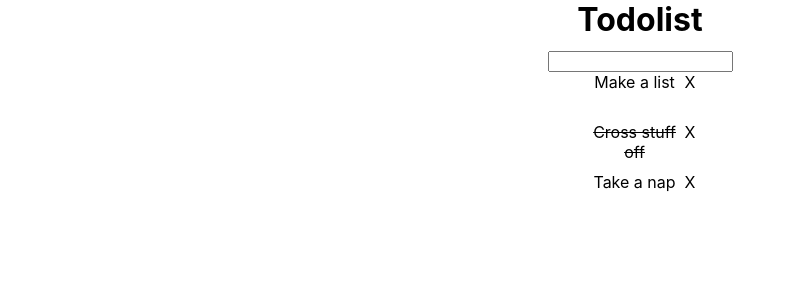
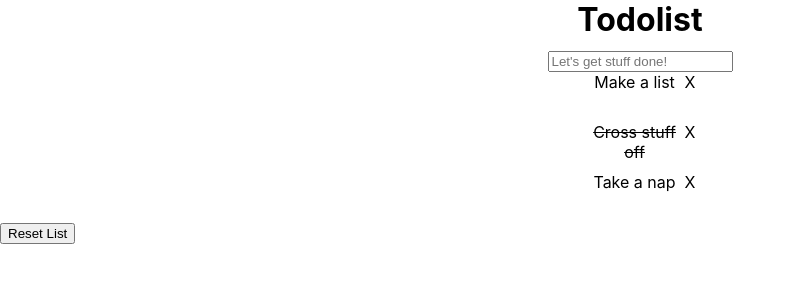
Before and after one commit to WebDeveloperTom/obligatory-todo-list, a React (Create React App) app: page / in a window 1280 px wide. Shown: the top 300 px of the page, without its empty margins (0-796 px from the left). Built offline with nearby package versions, Linux system fonts and the light colour scheme.

Commit message:
add reset list function

```diff
--- a/src/App.js
+++ b/src/App.js
@@ -58,6 +58,13 @@ class App extends Component {
     const statecopy = this.state.todoItems.filter(item => item.id !== id);
     this.setState({ todoItems: statecopy });
   };
+
+  reset = () => {
+    this.setState({
+      todoItems: []
+    });
+  };
+
   render() {
     return (
       <div className="container">
@@ -68,6 +75,7 @@ class App extends Component {
               type="text"
               onChange={this.handleChange}
               value={this.state.inputValue}
+              placeholder="Let's get stuff done!"
             />
           </form>
           <div className="list">
@@ -83,6 +91,7 @@ class App extends Component {
             })}
           </div>
         </div>
+        <button onClick={this.reset}>Reset List</button>
       </div>
     );
   }
```
